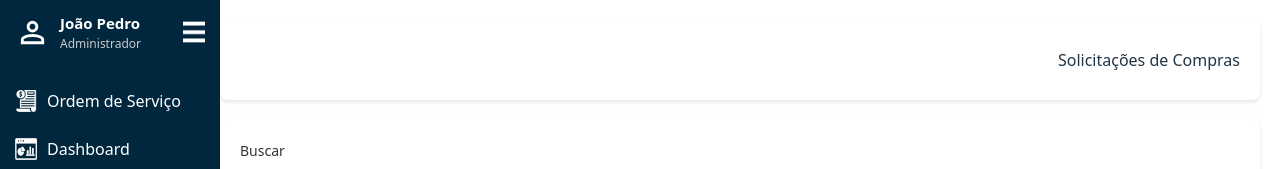
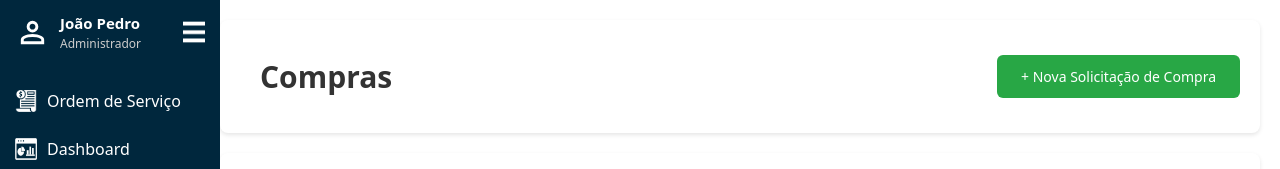
Before and after one commit to MiguelJDelgado/AutoGestor-Frontend, a React (Vite) app: page /compras in a window 1280 px wide. Shown: the top 169 px of the page. Built offline with nearby package versions, Linux system fonts and the light colour scheme; no server answers.

Commit message:
header adaptado

```diff
--- a/src/components/Header/Header.jsx
+++ b/src/components/Header/Header.jsx
@@ -19,11 +19,28 @@ const Title = styled.h1`
   margin: 0;
   padding: 20px;
 `
+
+const NewOrderButton = styled.button`
+  background-color: #28a745;
+  color: white;
+  border: none;
+  padding: 12px 24px;
+  border-radius: 6px;
+  font-size: 14px;
+  font-weight: 500;
+  cursor: pointer;
+  transition: background-color 0.2s;
+
+  &:hover {
+    background-color: #218838;
+  }
+`
+
 function Header({ title, children }) {
   return (
     <Headers>
       <Title>{title}</Title>
-      {children}
+      <NewOrderButton>{children}</NewOrderButton>
     </Headers>
   );
 }
--- a/src/components/Tables/Compras/Compras.jsx
+++ b/src/components/Tables/Compras/Compras.jsx
@@ -1,3 +1,4 @@
+import styled from 'styled-components';
 import Table from '../Table';
 import Header from '../../Header/Header';
 
@@ -91,7 +92,8 @@ const TelaCompras = () => {
 
   return (
     <div>
-      <Header>Solicitações de Compras</Header>
+      <Header title="Compras" children="+ Nova Solicitação de Compra">
+      </Header>
       <Table
         columns={columns}
         data={data}
```
